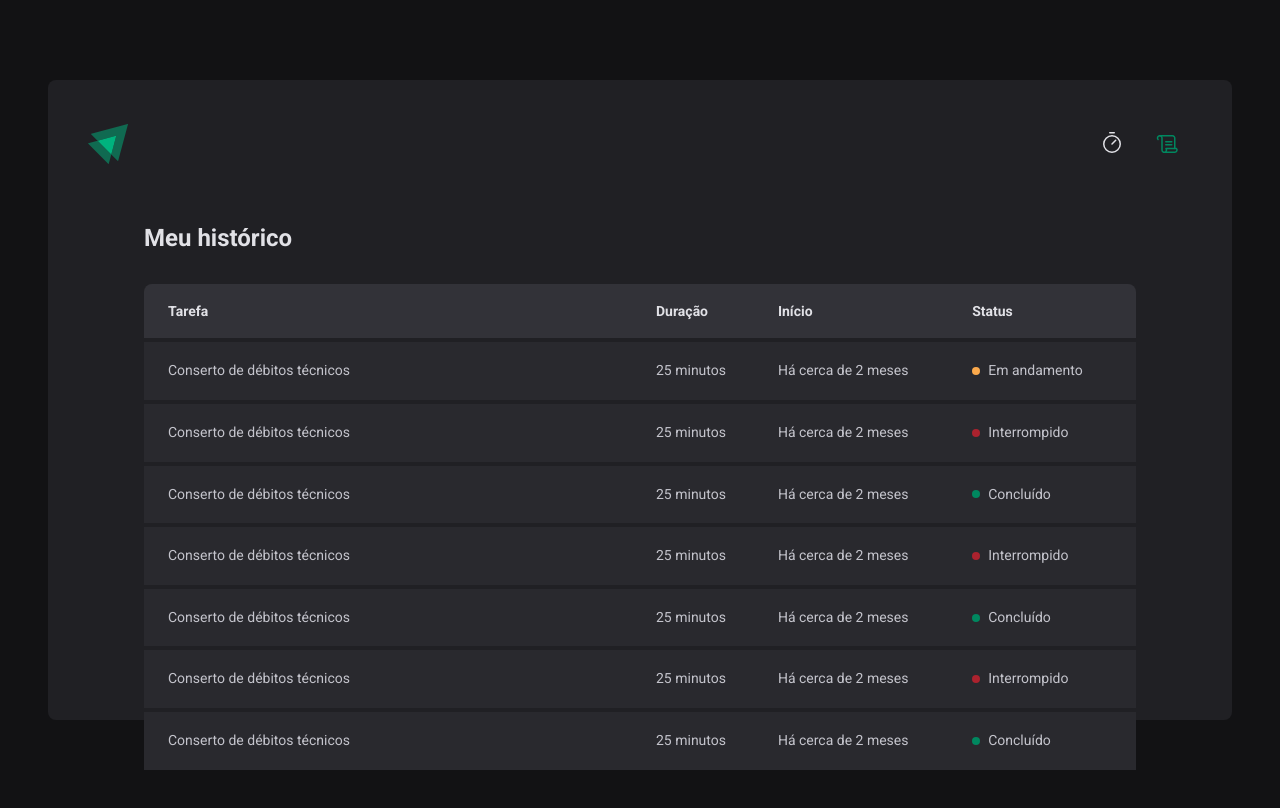
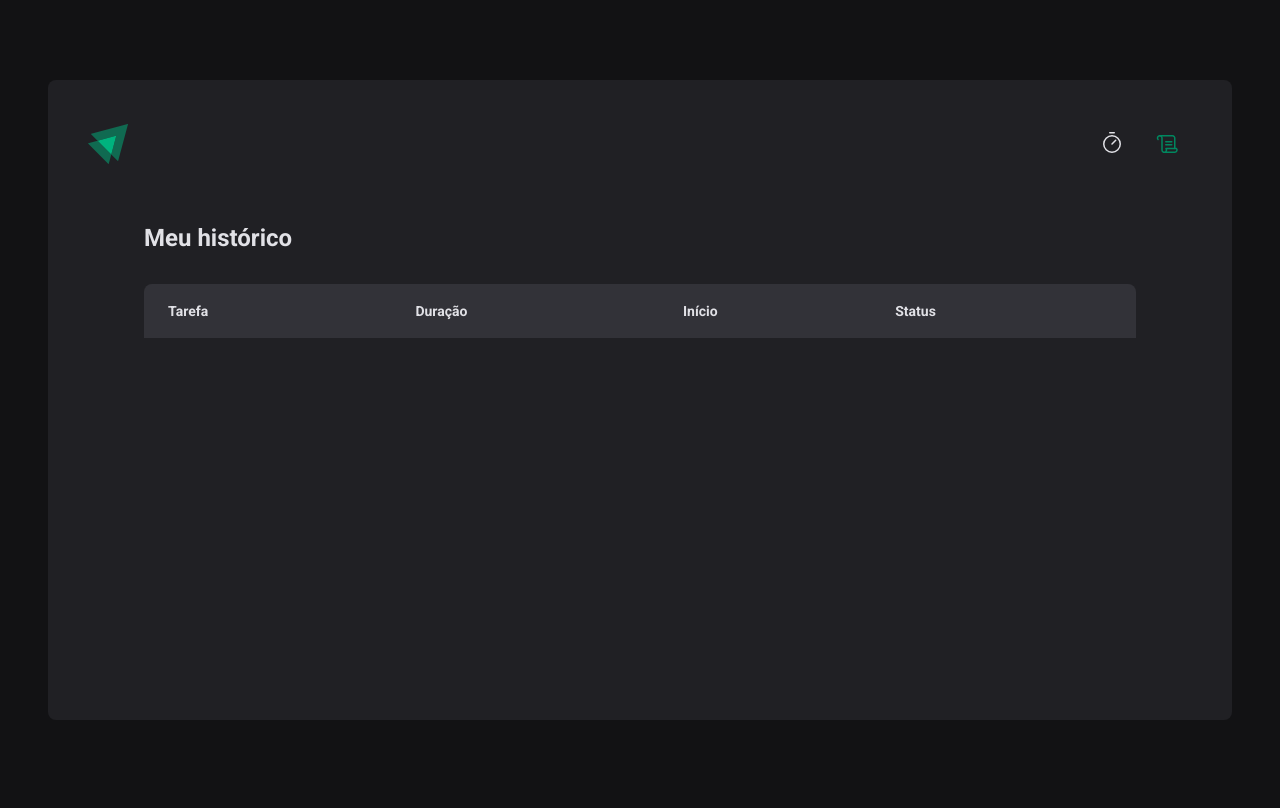
Before and after one commit to hilquiasfmelo/ignite-timer, a React (Vite) app: page /history in a window 1280 px wide. Shown: the top 808 px of the page. Built offline with nearby package versions, Linux system fonts and the light colour scheme.

Commit message:
Contexto no React - Contexto entre rotas

```diff
--- a/src/App.tsx
+++ b/src/App.tsx
@@ -1,5 +1,6 @@
 import { BrowserRouter } from 'react-router-dom'
 import { ThemeProvider } from 'styled-components'
+import { CyclesContextProvider } from './contexts/CyclesContext'
 import { Router } from './Router'
 import { defaultTheme } from './styles/themes/_default'
 import { GlobalStyle } from './styles/_global'
@@ -8,7 +9,9 @@
   return (
     <ThemeProvider theme={defaultTheme}>
       <BrowserRouter>
-        <Router />
+        <CyclesContextProvider>
+          <Router />
+        </CyclesContextProvider>
       </BrowserRouter>
       <GlobalStyle />
     </ThemeProvider>
--- /dev/null
+++ b/src/contexts/CyclesContext/index.tsx
@@ -0,0 +1,106 @@
+import { createContext, ReactNode, useState } from 'react'
+
+interface CreateCycleData {
+  task: string
+  minutesAmount: number
+}
+
+interface ICycle {
+  id: string
+  task: string
+  minutesAmount: number
+  startDate: Date
+  interruptedDate?: Date
+  finishedDate?: Date
+}
+
+type CyclesContextType = {
+  cycles: ICycle[]
+  activeCycle: ICycle | undefined
+  activeCycleId: string | null
+  amountSecondsPassed: number
+  markCurrentCycleAsFinished: () => void
+  setSecondsPassed: (seconds: number) => void
+  createNewCycle: (data: CreateCycleData) => void
+  interruptCurrentCycle: () => void
+}
+
+type CyclesContextProps = {
+  children: ReactNode
+}
+
+export const CyclesContext = createContext({} as CyclesContextType)
+
+export function CyclesContextProvider({ children }: CyclesContextProps) {
+  const [cycles, setCycles] = useState<ICycle[]>([])
+  const [activeCycleId, setActiveCycleId] = useState<string | null>(null)
+  // Armazena a quantidade de segundos que já se passaram
+  const [amountSecondsPassed, setAmountSecondsPassed] = useState(0)
+
+  const activeCycle = cycles.find((cycle) => cycle.id === activeCycleId)
+
+  function createNewCycle(data: CreateCycleData) {
+    const newCycle: ICycle = {
+      id: crypto.randomUUID(),
+      task: data.task,
+      minutesAmount: data.minutesAmount,
+      startDate: new Date(),
+    }
+
+    setCycles((oldState) => [...oldState, newCycle])
+    // Seta no estado de activeCycleId o ID do ciclo que está ativo no momento
+    setActiveCycleId(newCycle.id)
+    setAmountSecondsPassed(0)
+
+    // Reseta os campos do formulário para seu valor default.
+    // reset()
+  }
+
+  function interruptCurrentCycle() {
+    setCycles((state) =>
+      state.map((cycle) => {
+        if (cycle.id === activeCycleId) {
+          return { ...cycle, interruptedDate: new Date() }
+        } else {
+          return cycle
+        }
+      }),
+    )
+
+    setActiveCycleId(null)
+  }
+
+  function markCurrentCycleAsFinished() {
+    setCycles((state) =>
+      state.map((cycle) => {
+        if (cycle.id === activeCycleId) {
+          // Guarda a data que o ciclo acabou
+          return { ...cycle, finishedDate: new Date() }
+        } else {
+          return cycle
+        }
+      }),
+    )
+  }
+
+  function setSecondsPassed(seconds: number) {
+    setAmountSecondsPassed(seconds)
+  }
+
+  return (
+    <CyclesContext.Provider
+      value={{
+        cycles,
+        activeCycle,
+        activeCycleId,
+        markCurrentCycleAsFinished,
+        amountSecondsPassed,
+        setSecondsPassed,
+        createNewCycle,
+        interruptCurrentCycle,
+      }}
+    >
+      {children}
+    </CyclesContext.Provider>
+  )
+}
--- a/src/pages/History/index.tsx
+++ b/src/pages/History/index.tsx
@@ -1,6 +1,10 @@
+import { useContext } from 'react'
+import { CyclesContext } from '../../contexts/CyclesContext'
 import { HistoryContainer, HistoryList, Status } from './styles'
 
 export function History() {
+  const { cycles } = useContext(CyclesContext)
+
   return (
     <HistoryContainer>
       <h1>Meu histórico</h1>
@@ -16,62 +20,16 @@
             </tr>
           </thead>
           <tbody>
-            <tr>
-              <td>Conserto de débitos técnicos</td>
-              <td>25 minutos</td>
-              <td>Há cerca de 2 meses</td>
-              <td>
-                <Status statusColor="yellow">Em andamento</Status>
-              </td>
-            </tr>
-            <tr>
-              <td>Conserto de débitos técnicos</td>
-              <td>25 minutos</td>
-              <td>Há cerca de 2 meses</td>
-              <td>
-                <Status statusColor="red">Interrompido</Status>
-              </td>
-            </tr>
-            <tr>
-              <td>Conserto de débitos técnicos</td>
-              <td>25 minutos</td>
-              <td>Há cerca de 2 meses</td>
-              <td>
-                <Status statusColor="green">Concluído</Status>
-              </td>
-            </tr>
-            <tr>
-              <td>Conserto de débitos técnicos</td>
-              <td>25 minutos</td>
-              <td>Há cerca de 2 meses</td>
-              <td>
-                <Status statusColor="red">Interrompido</Status>
-              </td>
-            </tr>
-            <tr>
-              <td>Conserto de débitos técnicos</td>
-              <td>25 minutos</td>
-              <td>Há cerca de 2 meses</td>
-              <td>
-                <Status statusColor="green">Concluído</Status>
-              </td>
-            </tr>
-            <tr>
-              <td>Conserto de débitos técnicos</td>
-              <td>25 minutos</td>
-              <td>Há cerca de 2 meses</td>
-              <td>
-                <Status statusColor="red">Interrompido</Status>
-              </td>
-            </tr>
-            <tr>
-              <td>Conserto de débitos técnicos</td>
-              <td>25 minutos</td>
-              <td>Há cerca de 2 meses</td>
-              <td>
-                <Status statusColor="green">Concluído</Status>
-              </td>
-            </tr>
+            {cycles.map((cycle) => (
+              <tr key={cycle.id}>
+                <td>{cycle.task}</td>
+                <td>{cycle.minutesAmount} minutos</td>
+                <td>{cycle.startDate.toString()}</td>
+                <td>
+                  <Status statusColor="yellow">Em andamento</Status>
+                </td>
+              </tr>
+            ))}
           </tbody>
         </table>
       </HistoryList>
--- a/src/pages/Home/components/Countdown/index.tsx
+++ b/src/pages/Home/components/Countdown/index.tsx
@@ -1,6 +1,6 @@
 import { differenceInSeconds } from 'date-fns'
 import { useContext, useEffect } from 'react'
-import { CyclesContext } from '../..'
+import { CyclesContext } from '../../../../contexts/CyclesContext'
 import { CountdownContainer, Separator } from './styles'
 
 export function Countdown() {
--- a/src/pages/Home/components/NewCycleForm/index.tsx
+++ b/src/pages/Home/components/NewCycleForm/index.tsx
@@ -1,7 +1,7 @@
 import { useContext } from 'react'
 import { useFormContext } from 'react-hook-form'
+import { CyclesContext } from '../../../../contexts/CyclesContext'
 import { FormContainer, MinutesAmountInput, TaskInput } from './styles'
-import { CyclesContext } from '../..'
 
 export function NewCycleForm() {
   const { activeCycle } = useContext(CyclesContext)
--- a/src/pages/Home/index.tsx
+++ b/src/pages/Home/index.tsx
@@ -1,4 +1,4 @@
-import { createContext, useState } from 'react'
+import { useContext } from 'react'
 import { HandPalm, Play } from 'phosphor-react'
 import { FormProvider, useForm } from 'react-hook-form'
 import { zodResolver } from '@hookform/resolvers/zod'
@@ -10,28 +10,9 @@
   StopCountdownButton,
 } from './styles'
 
-// import { NewCycleForm } from './components/NewCycleForm'
 import { Countdown } from './components/Countdown'
 import { NewCycleForm } from './components/NewCycleForm'
-
-interface ICycle {
-  id: string
-  task: string
-  minutesAmount: number
-  startDate: Date
-  interruptedDate?: Date
-  finishedDate?: Date
-}
-
-type CyclesContextType = {
-  activeCycle: ICycle | undefined
-  activeCycleId: string | null
-  amountSecondsPassed: number
-  markCurrentCycleAsFinished: () => void
-  setSecondsPassed: (seconds: number) => void
-}
-
-export const CyclesContext = createContext({} as CyclesContextType)
+import { CyclesContext } from '../../contexts/CyclesContext'
 
 const newCycleFormValidationSchema = zod.object({
   task: zod.string().min(1, 'Informe a tarefa'),
@@ -45,10 +26,8 @@
 type INewCycleFormData = zod.infer<typeof newCycleFormValidationSchema>
 
 export function Home() {
-  const [cycles, setCycles] = useState<ICycle[]>([])
-  const [activeCycleId, setActiveCycleId] = useState<string | null>(null)
-  // Armazena a quantidade de segundos que já se passaram
-  const [amountSecondsPassed, setAmountSecondsPassed] = useState(0)
+  const { activeCycle, createNewCycle, interruptCurrentCycle } =
+    useContext(CyclesContext)
 
   const newCycleForm = useForm<INewCycleFormData>({
     // Deve-se passar o schema de validação.
@@ -60,57 +39,7 @@
     },
   })
 
-  const { handleSubmit, reset, watch } = newCycleForm
-
-  const activeCycle = cycles.find((cycle) => cycle.id === activeCycleId)
-
-  function handleCreateNewCycle(data: INewCycleFormData) {
-    const newCycle: ICycle = {
-      id: crypto.randomUUID(),
-      task: data.task,
-      minutesAmount: data.minutesAmount,
-      startDate: new Date(),
-    }
-
-    setCycles((oldState) => [...oldState, newCycle])
-    // Seta no estado de activeCycleId o ID do ciclo que está ativo no momento
-    setActiveCycleId(newCycle.id)
-    setAmountSecondsPassed(0)
-
-    // Reseta os campos do formulário para seu valor default.
-    reset()
-  }
-
-  function handleInterruptCycle() {
-    setCycles((state) =>
-      state.map((cycle) => {
-        if (cycle.id === activeCycleId) {
-          return { ...cycle, interruptedDate: new Date() }
-        } else {
-          return cycle
-        }
-      }),
-    )
-
-    setActiveCycleId(null)
-  }
-
-  function markCurrentCycleAsFinished() {
-    setCycles((state) =>
-      state.map((cycle) => {
-        if (cycle.id === activeCycleId) {
-          // Guarda a data que o ciclo acabou
-          return { ...cycle, finishedDate: new Date() }
-        } else {
-          return cycle
-        }
-      }),
-    )
-  }
-
-  function setSecondsPassed(seconds: number) {
-    setAmountSecondsPassed(seconds)
-  }
+  const { handleSubmit, /* reset */ watch } = newCycleForm
 
   // Observa se há mudanças na variável.
   const task = watch('task')
@@ -118,25 +47,15 @@
 
   return (
     <HomeContainer>
-      <form onSubmit={handleSubmit(handleCreateNewCycle)}>
-        <CyclesContext.Provider
-          value={{
-            activeCycle,
-            activeCycleId,
-            markCurrentCycleAsFinished,
-            amountSecondsPassed,
-            setSecondsPassed,
-          }}
-        >
-          <FormProvider {...newCycleForm}>
-            <NewCycleForm />
-          </FormProvider>
+      <form onSubmit={handleSubmit(createNewCycle)}>
+        <FormProvider {...newCycleForm}>
+          <NewCycleForm />
+        </FormProvider>
 
-          <Countdown />
-        </CyclesContext.Provider>
+        <Countdown />
 
         {activeCycle ? (
-          <StopCountdownButton type="button" onClick={handleInterruptCycle}>
+          <StopCountdownButton type="button" onClick={interruptCurrentCycle}>
             <HandPalm size={24} />
             Interromper
           </StopCountdownButton>
```
